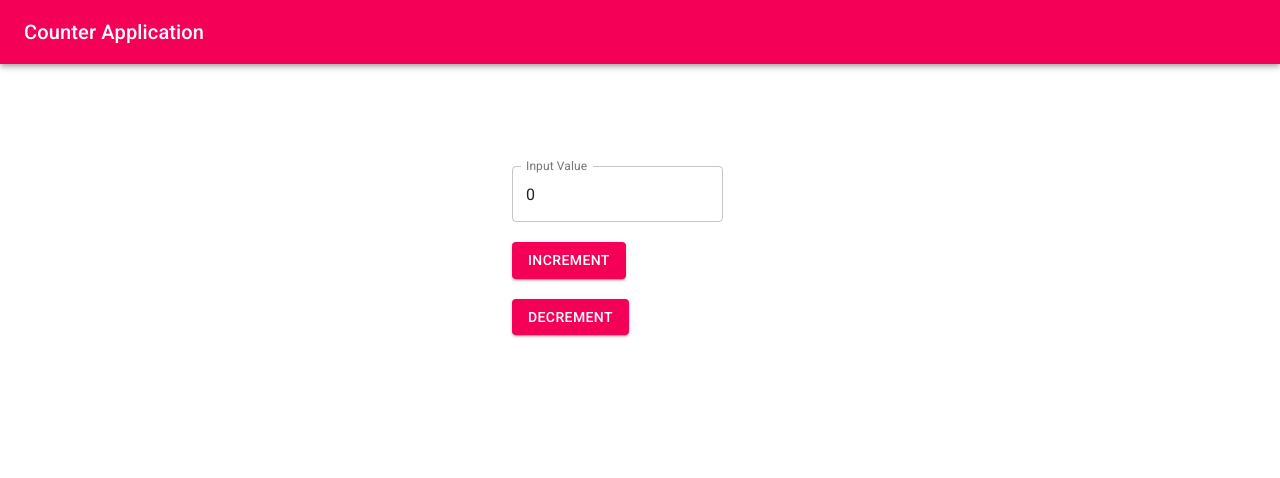
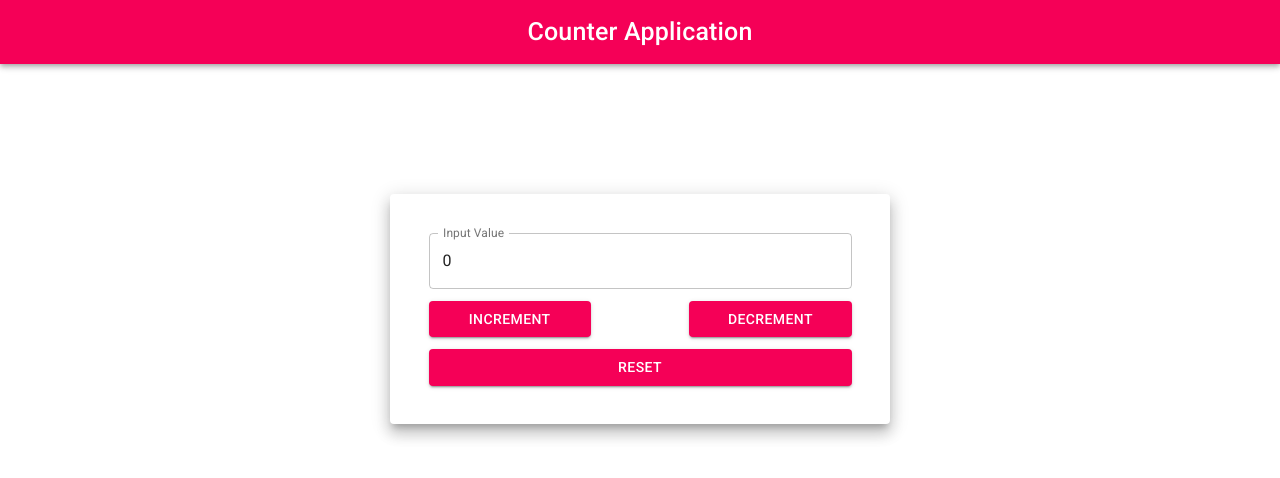
Before and after one commit to karthickselvendran/counter, a React (Create React App) app: page / in a window 1280 px wide. Shown: the top 478 px of the page. Built offline with nearby package versions, Linux system fonts and the light colour scheme.

Commit message:
first commit

```diff
--- a/src/App.js
+++ b/src/App.js
@@ -1,5 +1,44 @@
 import React, { Component } from "react";
-import { AppBar, Toolbar, TextField, Typography, Button } from '@material-ui/core'
+import { AppBar, Toolbar, TextField, Typography, Button, Grid, Paper } from '@material-ui/core'
+import { withStyles } from "@material-ui/core/styles";
+
+const styles = theme => ({
+  root: {
+    flexGrow: 1
+  },
+  button: {
+    display: 'block',
+    backgroundColor: 'white'
+  },
+  each1: {
+    width: '55%',
+    height: '50px',
+    fontSize: '25px',
+    backgroundColor: '#00ffff',
+    color: ' #1a0000'
+  },
+  each: {
+    width: '50%',
+    height: '50px',
+    fontSize: '30px',
+    backgroundColor: '#00ffff',
+    color: ' #1a0000'
+  },
+  title: {
+    flexGrow: 1,
+    textAlign: 'center',
+    fontSize: "25px"
+  },
+  textbox: {
+    height: '60px',
+    backgroundColor: 'white',
+    width: '100%',
+    fontSize: '25px',
+    textAlign: 'center',
+    borderWidth: '3px',
+    borderColor: 'red'
+  }
+});
 
 class Counter extends Component {
   state = {
@@ -24,40 +63,69 @@ class Counter extends Component {
       text1: value
     })
   }
+
+  erase = () => {
+    this.setState({
+      text1: 0
+    })
+  }
+
   render() {
     console.log(this.state.text1)
+    const { classes } = this.props;
+
     return (
-      <div>
-        <AppBar position="static" align="center" color="secondary">
+      <div md={4} xs={4}>
+        <AppBar position="static" color="secondary" style={{ textAlign: "center" }}>
           <Toolbar>
-
-            <Typography variant="h6" >
+            <Typography variant="h6" className={classes.title}>
               Counter Application
             </Typography>
           </Toolbar>
         </AppBar>
+        <div style={{ padding: "130px 5%", margin: "0 auto", maxWidth: "500px", borderRadius: "2%" }}>
+          <Paper elevation={10} md={12} xs={12} style={{ padding: "5%" }}>
+            <div style={{ marginLeft: "3%", marginRight: "3%", marginTop: "3%", marginBottom: "3%" }} md={4} xs={4}>
 
-        <div style={{ marginLeft: "40%", marginTop: "8%" }}>
+              <Grid container spacing={3}>
+                <Grid item md={12} xs={12}>
                   <TextField id="text1" label="Input Value" variant="outlined"
+                    fullWidth style={{ textAlign: "center" }}
                     onChange={(e) => this.sets(e)}
+                    value={this.state.text1} />
+                </Grid>
+              </Grid>
 
-            value={this.state.text1} />
-          <br />
-          <br />
-          <Button variant="contained" onClick={() => this.inc()}
+              <Grid container spacing={3}>
+                {/* <Grid item md={3} xs={3}></Grid> */}
+                <Grid item md={5} xs={5}>
+                  <Button variant="contained" onClick={() => this.inc()} fullWidth
                     color="secondary">
                     Increment
                    </Button>
-          <br />
-          <br />
-          <Button variant="contained" onClick={() => this.dec()}
+                </Grid>
+                <Grid item md={2} xs={2}></Grid>
+                <Grid item md={5} xs={5}>
+                  <Button variant="contained" onClick={() => this.dec()} fullWidth
                     color="secondary">
                     Decrement
                   </Button>
+                </Grid>
+              </Grid>
 
+              <Grid container spacing={3}>
+                <Grid item md={12} xs={12}>
+                  <Button variant="contained" onClick={() => this.erase()} fullWidth
+                    color="secondary">
+                    Reset
+                  </Button>
+                </Grid>
+              </Grid>
+            </div>
+          </Paper>
         </div>
       </div>
     )
   }
 }
-export default Counter;
+export default withStyles(styles)(Counter);
```
Also changed, not shown: package.json (+7 -2 lines), 1 other file (tests, documents, lock files or other folders). Lines whose indentation alone changed are shown as unchanged.
